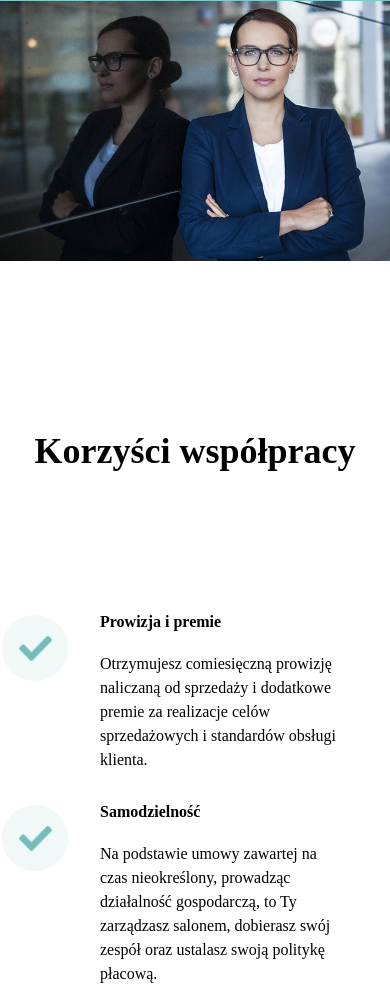
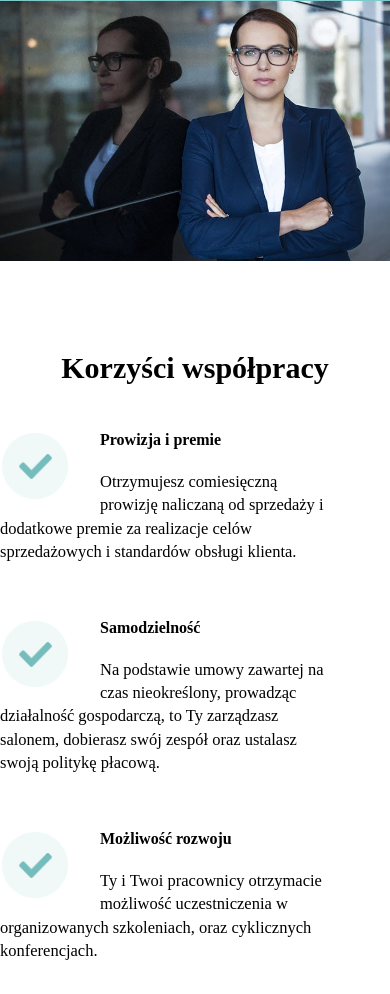
Before and after one commit to DawidGaleziewski/empik-partnerzyb2b, a website built with webpack: page src/index.html in a window 390 px wide. Shown: the part 4423-5417 px from the top of the page. Built offline with nearby package versions, Linux system fonts and the light colour scheme; files whose address does not match are found by name.

Commit message:
update: added mobile spacing for candidate profile

```diff
--- a/src/sass/components/_benefits.scss
+++ b/src/sass/components/_benefits.scss
@@ -1,19 +1,29 @@
 .benefits {
   margin-bottom: 13rem;
+
   &__header {
     margin-bottom: 8.6rem;
     font-size: 3.6rem;
     text-align: center;
+
+    @media screen and (max-width: 54rem) {
+      margin-bottom: 4.6rem;
+      font-size: 3rem;
+    }
   }
 
   &__inner {
     display: flex;
     flex-wrap: wrap;
     justify-content: center;
+
+    @media screen and (max-width: 54rem) {
+      display: block;
+    }
   }
 
   &__box {
-    margin-top: 5.5rem;
+    margin-bottom: 5.5rem;
     margin-right: 5.1rem;
     float: left;
   }
@@ -22,7 +32,7 @@
     margin-right: 3.1rem;
     float: left;
     width: 6.9rem;
-    height: 110%;
+    height: 140%;
 
     img {
       width: 100%;
@@ -40,8 +50,14 @@
   }
 
   &__box-par {
+    display: block;
     max-width: 46.5rem;
     font-size: 1.6rem;
     line-height: 1.5;
+
+    @media screen and (max-width: 54rem) {
+      line-height: 1.42;
+      font-size: 1.65rem;
+    }
   }
 }
--- a/src/sass/components/_candidate-profile.scss
+++ b/src/sass/components/_candidate-profile.scss
@@ -1,5 +1,8 @@
 .candidate-profile {
   margin-bottom: 13rem;
+  @media screen and (max-width: 54rem) {
+    margin-bottom: 5.1rem;
+  }
 
   background-image: linear-gradient(
     to right,
```
